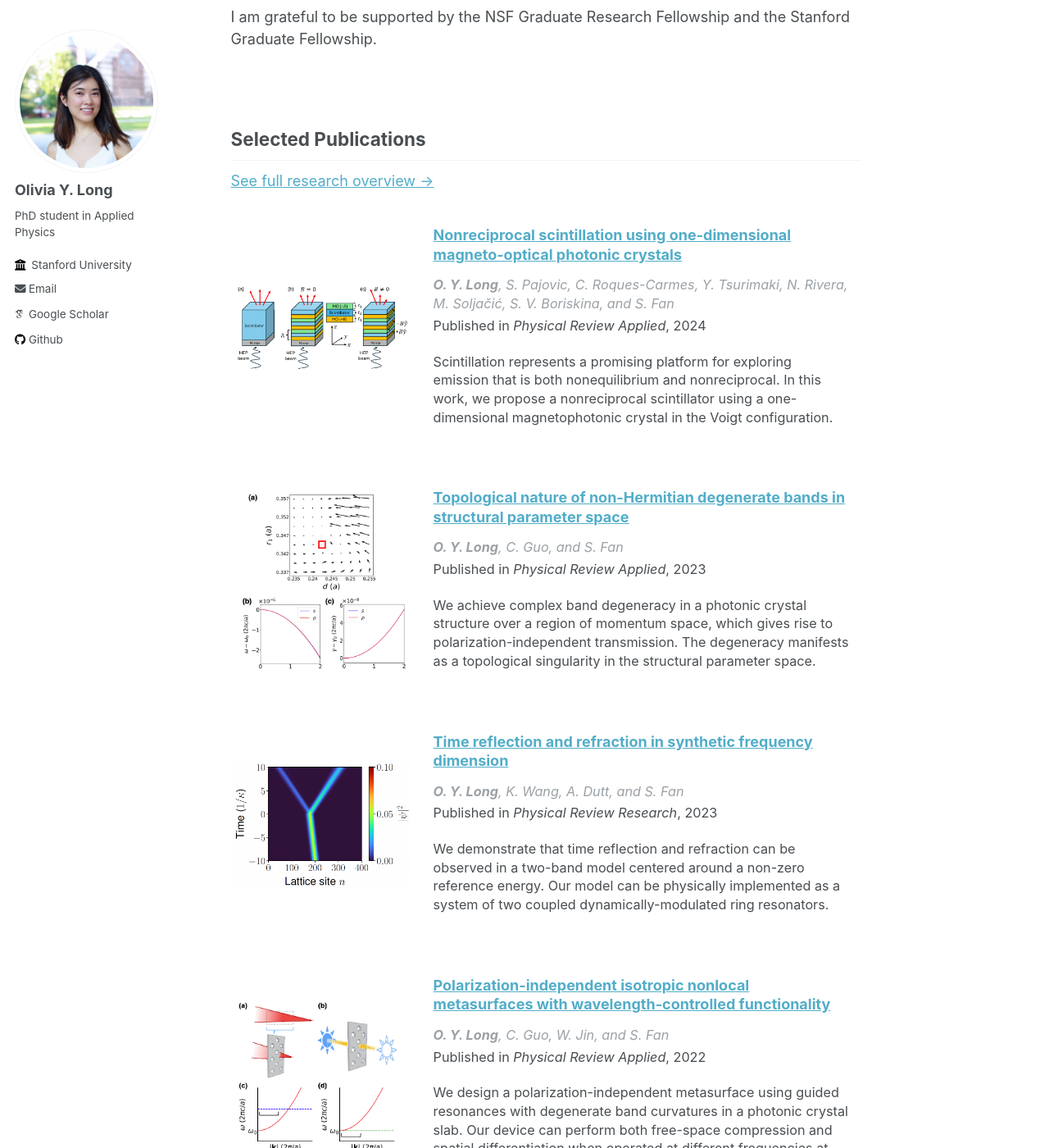
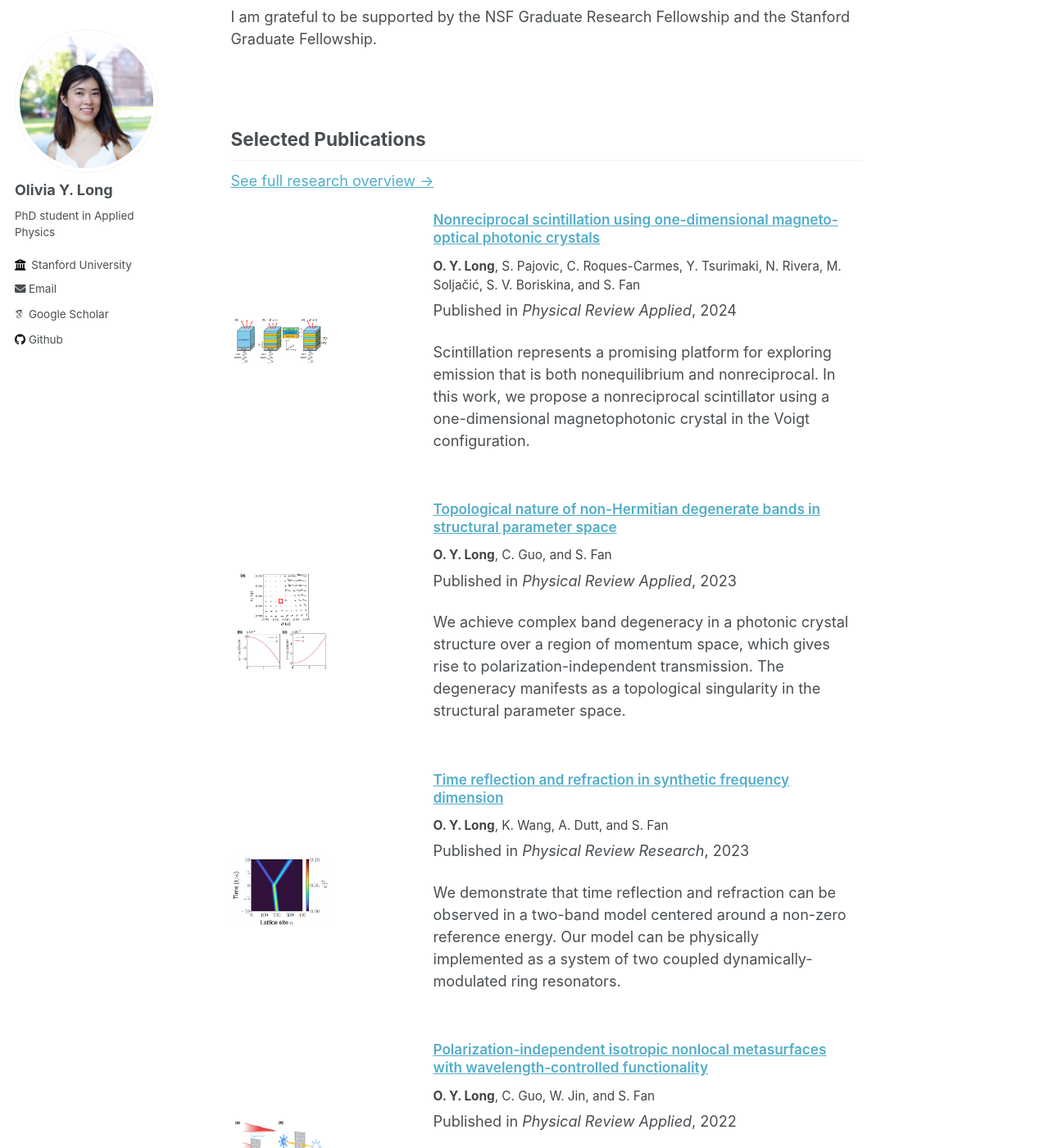
Before and after one commit to oliviaylong/oliviaylong.github.io, a Jekyll site: the page built from _pages/about.md, in a window 1280 px wide and 1400 px high, scrolled down 443 px. Shown: the whole window at 82% size. Built offline with Jekyll 4.4.1, drawn with Linux system fonts in a browser that asks for light colours; some web fonts are replaced.

Commit message:
added archivve-homepage

```diff
--- a/assets/css/main.scss
+++ b/assets/css/main.scss
@@ -69,18 +69,39 @@
     font-style: italic;
   }
 
-  .homepage-pubs {
-    font-size: 0.9rem;
-    line-height: 1.4;
+
+  .homepage-pubs .archive__item-title {
+    font-size: 0.95rem;
+    font-weight: 600;
+    line-height: 1.3;
+    margin: 0 0 0.2rem;
   }
 
-  .homepage-pubs .archive__item-title {
-    font-size: 1rem;   // small reduction, feel free to test 1rem
-    line-height: 1.3;
+  .homepage-pubs .page__meta {
+    font-size: 0.85rem;
+    font-style: normal;
+    color: #444;
     margin-bottom: 0.3rem;
   }
 
-  .homepage-pubs .archive__item-excerpt {
-    font-size: 0.85rem;
-    color: #555;           // optional: softer tone for excerpt
+  .homepage-pubs .links-row {
+    font-size: 0.8rem;
+    margin-top: 0.2rem;
+    color: #0072CE;
   }
+
+  .links-row a {
+    margin-right: 0.6rem;
+    text-decoration: none;
+  }
+
+  .links-row a:hover {
+    text-decoration: underline;
+  }
+
+  .archive__item-teaser img {
+    max-width: 120px;
+    height: auto;
+    border-radius: 4px;
+    object-fit: contain;
+  }
```
Also changed, not shown: _includes/archive-homepage.html (added, +40 -0 lines).
